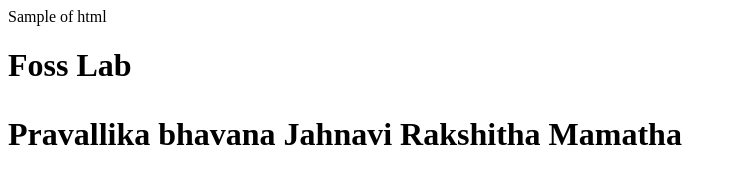
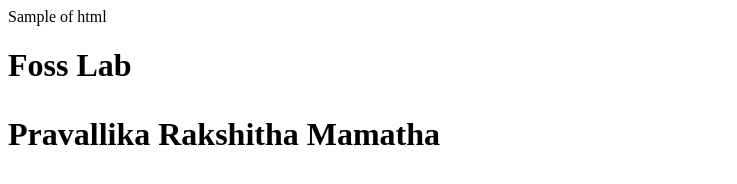
Before and after one commit to Pravallika-Yadlapalli/Pravallika, a plain HTML site: page sample.html in a window 1280 px wide. Shown: the whole page, without its empty margins (0-737 px from the left). Drawn offline with Linux system fonts and the light colour scheme.

Commit message:
Update sample.html

```diff
--- a/sample.html
+++ b/sample.html
@@ -5,8 +5,7 @@
 Foss Lab
 <p>
 Pravallika
-  bhavana
-Jahnavi
+
 Rakshitha
 Mamatha
 </p>
```
